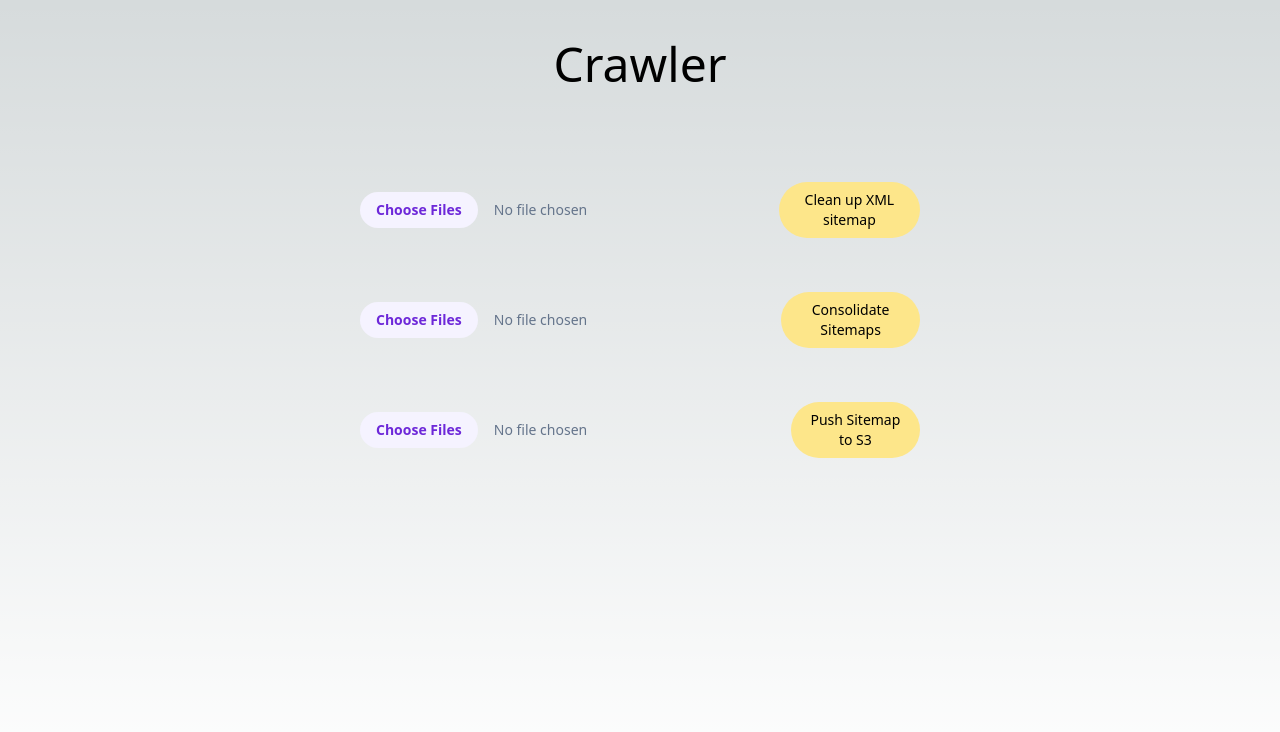
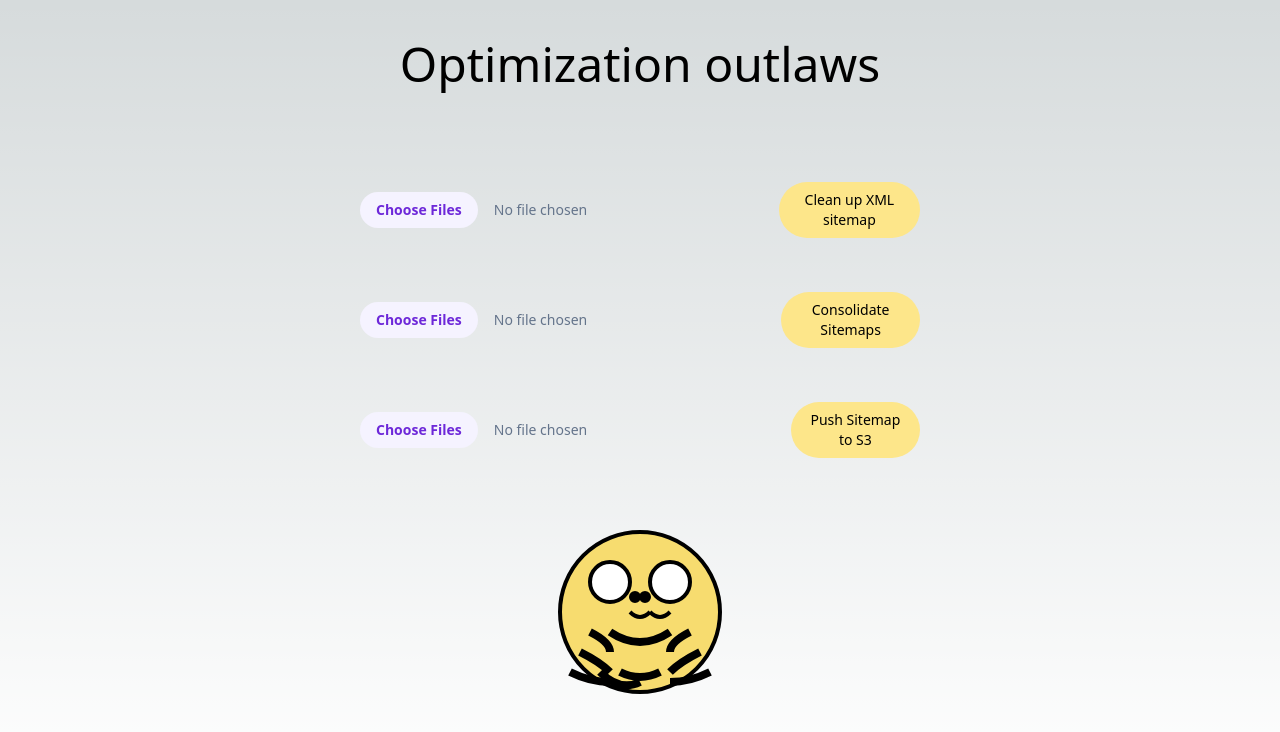
Before and after one commit to iambrocio/hackday, a Next.js app: page / in a window 1280 px wide. Shown: the top 732 px of the page. Built offline with nearby package versions, Linux system fonts and the light colour scheme.

Commit message:
added spider

```diff
--- a/pages/index.js
+++ b/pages/index.js
@@ -63,7 +63,7 @@ const Home = () => {
   return (
     <div className='max-h-full min-h-screen mx-auto'>
       <div className='container mx-auto place-items-center h-32 flex items-center'>
-        <h1 className='text-5xl mx-auto text-center'>Crawler</h1>
+        <h1 className='text-5xl mx-auto text-center'>Optimization outlaws</h1>
       </div>
       <div>
         <div className='mx-auto flex flex-col items-center h-96 w-3/4 justify-evenly'>
@@ -100,7 +100,28 @@ const Home = () => {
       </div>
       <div>
       </div>
-      <div>
+      <div className='flex items-center justify-center'>
+      <svg width="200" height="200">
+  <circle cx="100" cy="100" r="80" fill="#F7DC6F" stroke="#000000" stroke-width="4"/>
+  <circle cx="70" cy="70" r="20" fill="#FFFFFF" stroke="#000000" stroke-width="4"/>
+  <circle cx="130" cy="70" r="20" fill="#FFFFFF" stroke="#000000" stroke-width="4"/>
+  <path d="M 70 120 Q 100 140 130 120" fill="none" stroke="#000000" stroke-width="8"/>
+  <path d="M 80 160 Q 100 170 120 160" fill="none" stroke="#000000" stroke-width="8"/>
+  <path d="M 60 160 Q 80 180 100 170" fill="none" stroke="#000000" stroke-width="8"/>
+  <circle cx="95" cy="85" r="5" fill="#000000" stroke="#000000" stroke-width="2"/>
+  <circle cx="105" cy="85" r="5" fill="#000000" stroke="#000000" stroke-width="2"/>
+  <path d="M 90 100 Q 100 110 110 100" fill="none" stroke="#000000" stroke-width="4"/>
+  <path d="M 110 100 Q 120 110 130 100" fill="none" stroke="#000000" stroke-width="4"/>
+
+  <path d="M 50 120 Q 70 130 70 140" fill="none" stroke="#000000" stroke-width="8"/>
+  <path d="M 40 140 Q 60 150 70 160" fill="none" stroke="#000000" stroke-width="8"/>
+  <path d="M 30 160 Q 50 170 70 170" fill="none" stroke="#000000" stroke-width="8"/>
+  <path d="M 150 120 Q 130 130 130 140" fill="none" stroke="#000000" stroke-width="8"/>
+  <path d="M 160 140 Q 140 150 130 160" fill="none" stroke="#000000" stroke-width="8"/>
+  <path d="M 170 160 Q 150 170 130 170" fill="none" stroke="#000000" stroke-width="8"/>
+</svg>
+
+
       </div>
     </div>
   )
```
